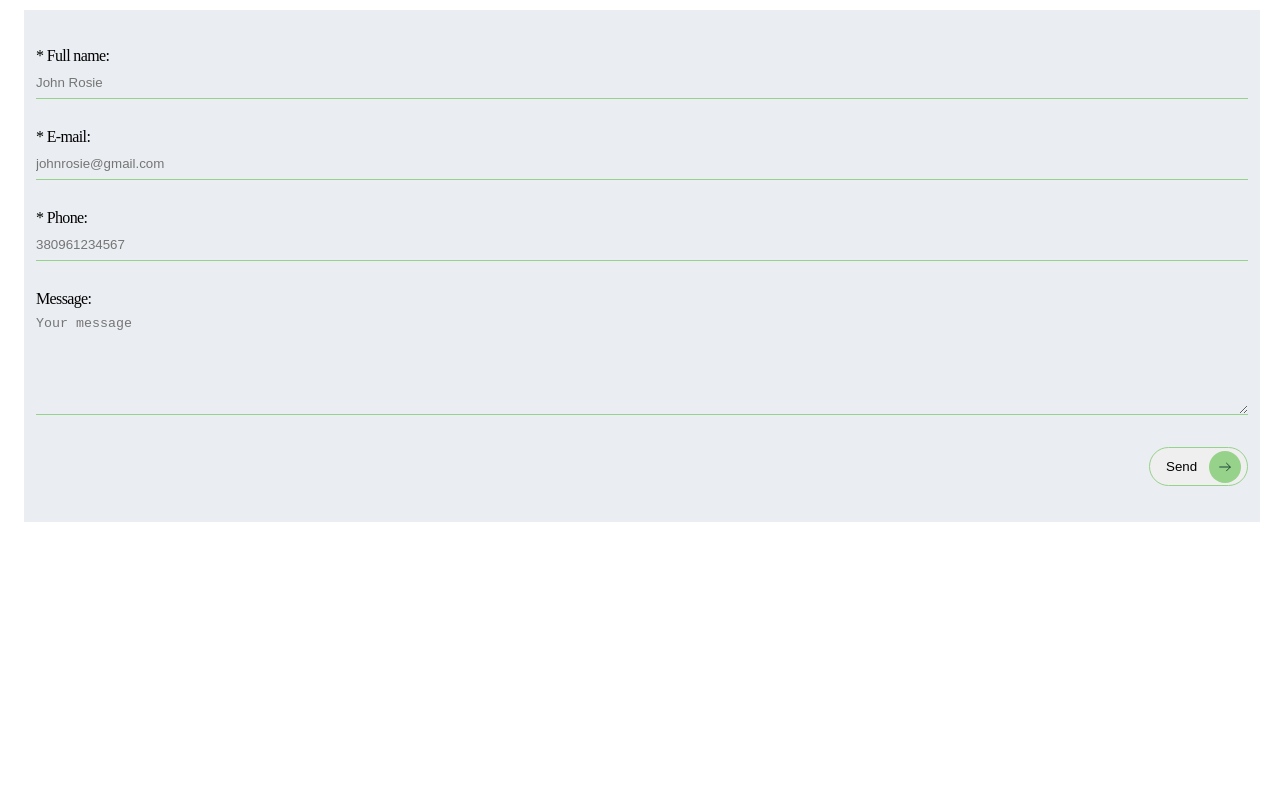
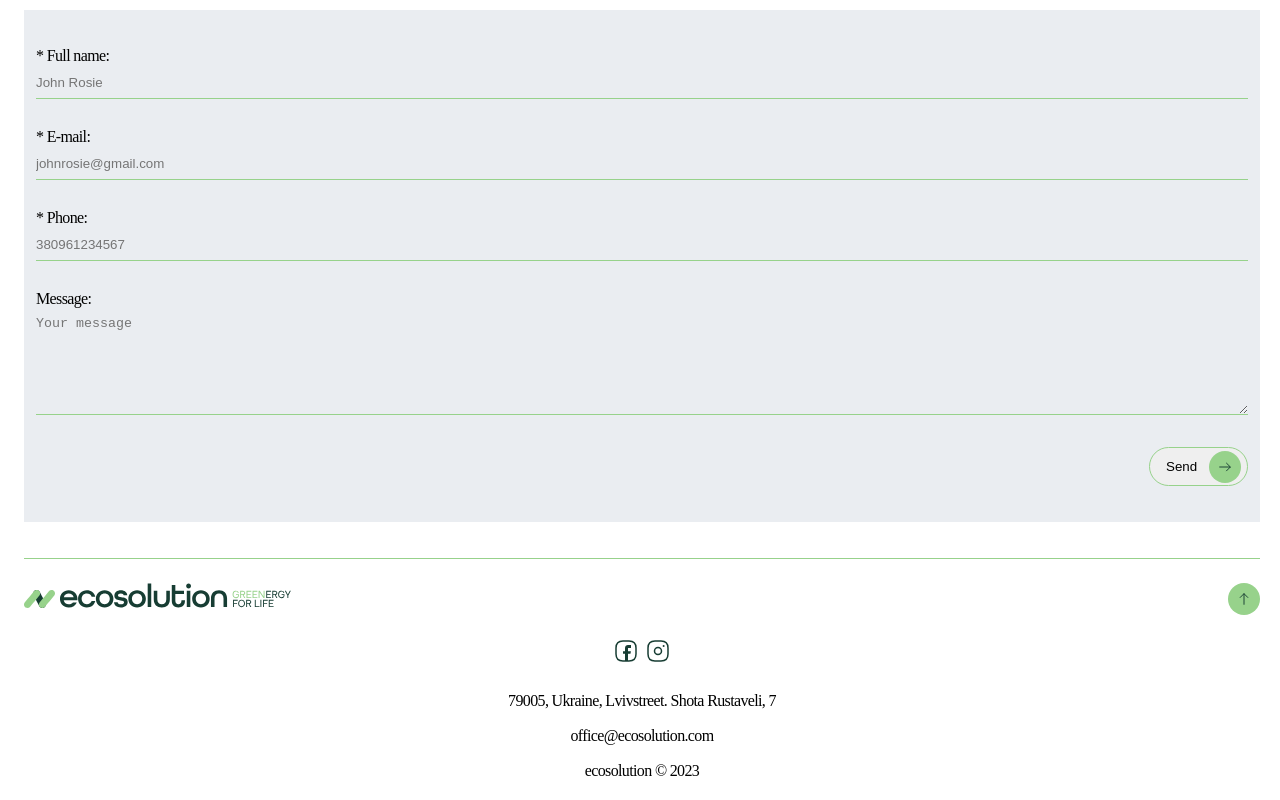
Before and after one commit to vladyslav-rohalov/green-energy, a Next.js app: page / in a window 1280 px wide. Shown: the part 2935-3735 px from the top of the page. Before the commit the page ends 3477 px from the top, so only its background shows below. Built offline with nearby package versions, Linux system fonts and the light colour scheme.

Commit message:
Added footer
1. Added footer component

```diff
--- a/src/app/components/contacts/feedbackForm/feedbackForm.jsx
+++ b/src/app/components/contacts/feedbackForm/feedbackForm.jsx
@@ -1,4 +1,3 @@
-import { useEffect } from 'react';
 import { useForm } from 'react-hook-form';
 import IconArrow from '@/app/utils/svg/arrow';
 import styles from './feedbackForm.module.css';
@@ -22,9 +21,6 @@ export default function FeedbackForm() {
     console.log(data);
   };
 
-  useEffect(() => {
-    console.log(errors);
-  }, [errors]);
   return (
     <form
       onSubmit={handleSubmit(data => handleRegister(data))}
--- /dev/null
+++ b/src/app/components/footer/footer.jsx
@@ -0,0 +1,34 @@
+import Logo from '../header/logo/logo';
+import IconArrow from '@/app/utils/svg/arrow';
+import { IconFacebook, IconInstagram } from '@/app/utils/svg/social';
+import styles from './footer.module.css';
+
+export default function Footer() {
+  return (
+    <footer className={styles.footer}>
+      <div className={styles.footer_divider}></div>
+      <div className={styles.footer_row}>
+        <Logo />
+        <button className={styles.footer_btn}>
+          <IconArrow width={16} height={16} rotate={-90} />
+        </button>
+      </div>
+      <div className={styles.footer_social}>
+        <a href={'https://www.facebook.com/'}>
+          <IconFacebook />
+        </a>
+
+        <a href={'https://www.instagram.com/'}>
+          <IconInstagram />
+        </a>
+      </div>
+      <div className={styles.footer_contacts}>
+        <p className={styles.footer_text}>
+          79005, Ukraine, Lvivstreet. Shota Rustaveli, 7
+        </p>
+        <p className={styles.footer_text}>office@ecosolution.com</p>
+        <p className={styles.footer_text}>ecosolution © 2023</p>
+      </div>
+    </footer>
+  );
+}
--- /dev/null
+++ b/src/app/components/footer/footer.module.css
@@ -0,0 +1,53 @@
+.footer {
+  margin-top: 36px;
+}
+
+.footer_divider {
+  width: 100%;
+  border-top: 1px solid var(--primary-accent-color);
+}
+
+.footer_row {
+  display: flex;
+  flex-direction: row;
+  justify-content: space-between;
+  margin-top: 24px;
+}
+
+.footer_btn {
+  display: flex;
+  align-items: center;
+  justify-content: center;
+  width: 32px;
+  height: 32px;
+  background-color: var(--primary-accent-color);
+  border: none;
+  border-radius: 50%;
+}
+
+.footer_social {
+  display: flex;
+  flex-direction: row;
+  align-items: center;
+  justify-content: center;
+  gap: 8px;
+  margin-top: 24px;
+}
+
+.footer_contacts {
+  margin-top: 24px;
+}
+
+.footer_text {
+  font-family: var(--font-seconady);
+  font-size: 16px;
+  font-weight: 400;
+  line-height: 19px;
+  letter-spacing: -0.04em;
+  text-align: center;
+  margin-bottom: 16px;
+}
+
+.footer_text:last-child {
+  margin-bottom: 0;
+}
--- a/src/app/layout.js
+++ b/src/app/layout.js
@@ -1,5 +1,6 @@
 import { Inter } from 'next/font/google';
 import Header from './components/header/header';
+import Footer from './components/footer/footer';
 import './globals.css';
 import styles from './layout.module.css';
 
@@ -16,6 +17,7 @@ export default function RootLayout({ children }) {
       <body className={styles.container}>
         <Header />
         {children}
+        <Footer />
       </body>
     </html>
   );
```
